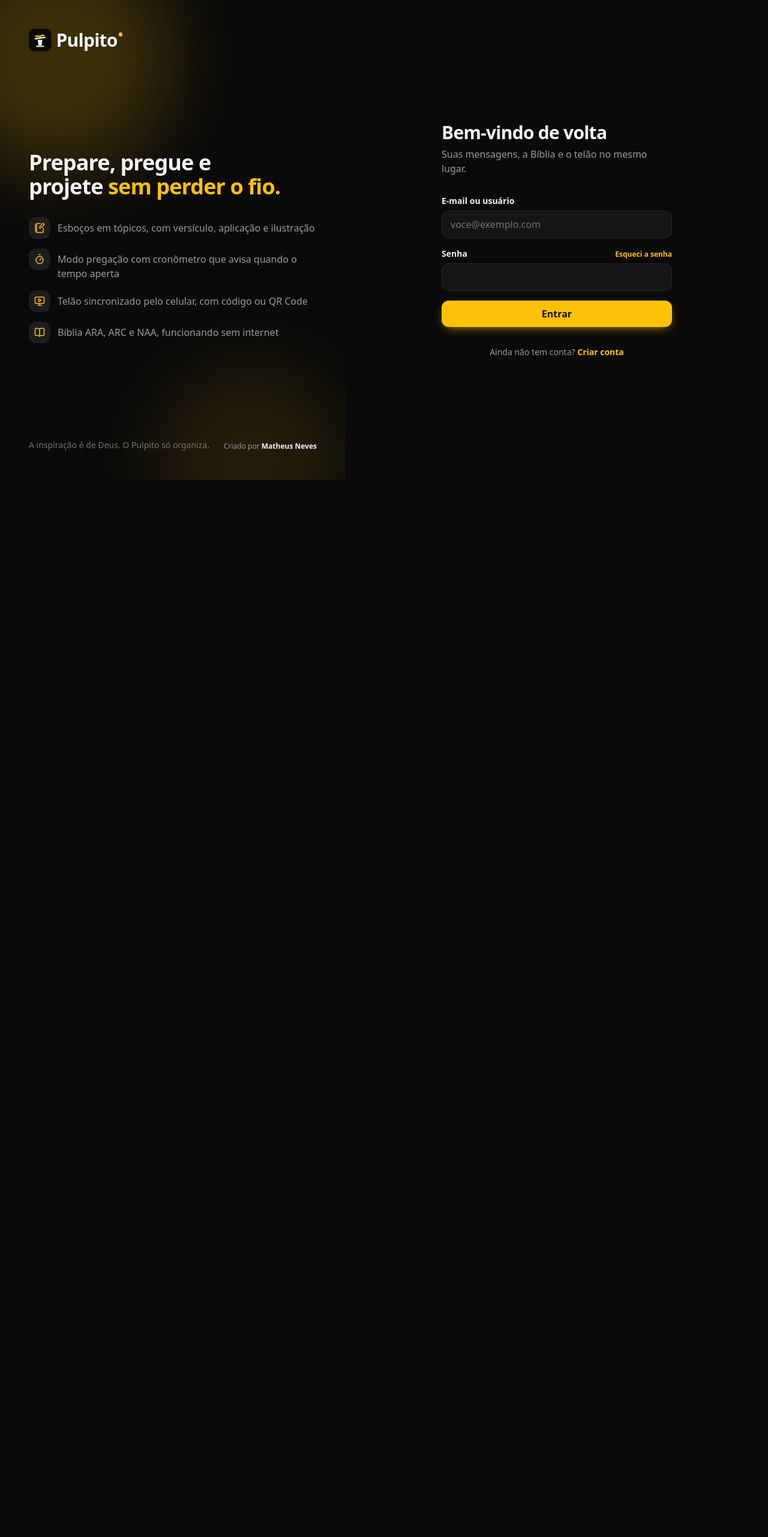
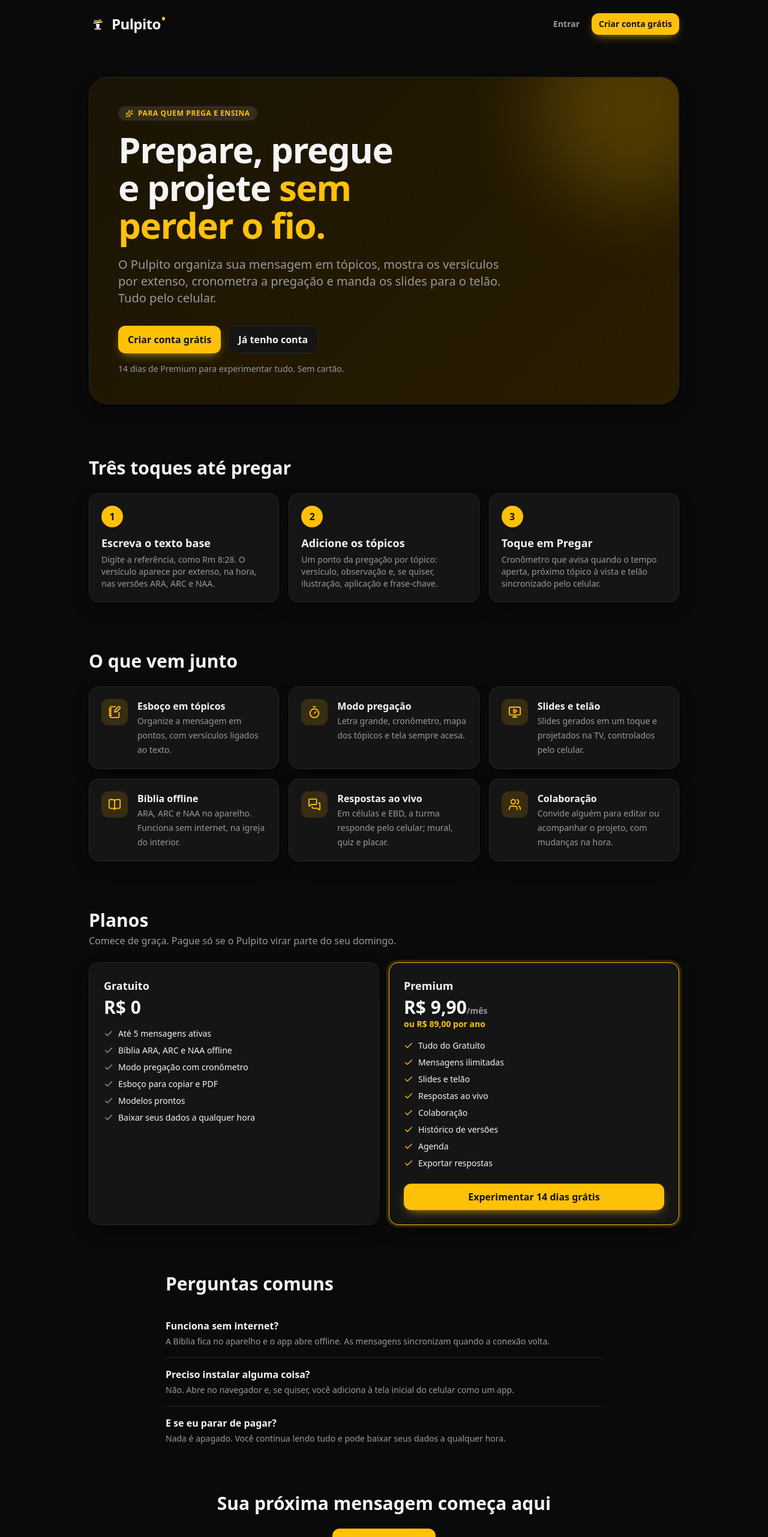
Before and after one commit to matheusnsp/pulpito, a React (Vite) app: page /conheca in a window 1280 px wide. Before the commit this address led to /login. Shown: the top 2562 px of the page at 60% size. Before the commit the page ends 800 px from the top, so only its background shows below. Built offline with nearby package versions, Linux system fonts and the light colour scheme; no server answers; a web font is replaced by a local one.

Commit message:
Página pública de apresentação em /conheca (#10)
Co-Authored-By: Claude Fable 5.1 <noreply@anthropic.com>
Claude-Session: https://claude.ai/code/session_018SyrZHFT5KUHB6qBjNdp6p

```diff
--- a/src/App.tsx
+++ b/src/App.tsx
@@ -10,6 +10,7 @@ import Login from './pages/Login'
 import CriarConta from './pages/CriarConta'
 import RecuperarSenha from './pages/RecuperarSenha'
 import NovaSenha from './pages/NovaSenha'
+const Conheca = lazy(() => import('./pages/Conheca'))
 import Mensagens from './pages/Mensagens'
 const EditorMensagem = lazy(() => import('./pages/EditorMensagem'))
 const EditorSlides = lazy(() => import('./pages/EditorSlides'))
@@ -38,7 +39,8 @@ function Protegido() {
   const { sessao, carregando } = useAuth()
   const location = useLocation()
   if (carregando) return <Carregando />
-  if (!sessao) return <Navigate to="/login" replace state={{ de: location.pathname }} />
+  // Quem chega sem conta pela porta da frente vê a apresentação; links diretos vão para o login
+  if (!sessao) return <Navigate to={location.pathname === '/' ? '/conheca' : '/login'} replace state={{ de: location.pathname }} />
   return <Outlet />
 }
 
@@ -46,6 +48,7 @@ export default function App() {
   return (
     <Suspense fallback={<Carregando />}>
       <Routes>
+        <Route path="/conheca" element={<Conheca />} />
         <Route path="/login" element={<Login />} />
         <Route path="/criar-conta" element={<CriarConta />} />
         <Route path="/recuperar-senha" element={<RecuperarSenha />} />
--- /dev/null
+++ b/src/pages/Conheca.tsx
@@ -0,0 +1,139 @@
+import { Link, Navigate } from 'react-router-dom'
+import { BookOpen, Check, MessagesSquare, MonitorPlay, NotebookPen, Sparkles, Timer, Users } from 'lucide-react'
+import { useAuth } from '../lib/auth'
+import { AUTOR } from '../lib/autor'
+import { DIAS_TESTE, GRATUITO_INCLUI, PRECOS, RECURSOS_PREMIUM, formatarPreco } from '../lib/planoInfo'
+import Marca from '../components/Marca'
+import Creditos from '../components/Creditos'
+
+/* Página pública: o que o Pulpito é, para quem, como funciona e quanto custa. Quem já está logado vai para o app. */
+export default function Conheca() {
+  const { sessao, carregando } = useAuth()
+  if (!carregando && sessao) return <Navigate to="/" replace />
+
+  const passos = [
+    { n: 1, t: 'Escreva o texto base', d: 'Digite a referência, como Rm 8:28. O versículo aparece por extenso, na hora, nas versões ARA, ARC e NAA.' },
+    { n: 2, t: 'Adicione os tópicos', d: 'Um ponto da pregação por tópico: versículo, observação e, se quiser, ilustração, aplicação e frase-chave.' },
+    { n: 3, t: 'Toque em Pregar', d: 'Cronômetro que avisa quando o tempo aperta, próximo tópico à vista e telão sincronizado pelo celular.' },
+  ]
+  const recursos = [
+    { Icone: NotebookPen, t: 'Esboço em tópicos', d: 'Organize a mensagem em pontos, com versículos ligados ao texto.' },
+    { Icone: Timer, t: 'Modo pregação', d: 'Letra grande, cronômetro, mapa dos tópicos e tela sempre acesa.' },
+    { Icone: MonitorPlay, t: 'Slides e telão', d: 'Slides gerados em um toque e projetados na TV, controlados pelo celular.' },
+    { Icone: BookOpen, t: 'Bíblia offline', d: 'ARA, ARC e NAA no aparelho. Funciona sem internet, na igreja do interior.' },
+    { Icone: MessagesSquare, t: 'Respostas ao vivo', d: 'Em células e EBD, a turma responde pelo celular; mural, quiz e placar.' },
+    { Icone: Users, t: 'Colaboração', d: 'Convide alguém para editar ou acompanhar o projeto, com mudanças na hora.' },
+  ]
+  const perguntas = [
+    { p: 'Funciona sem internet?', r: 'A Bíblia fica no aparelho e o app abre offline. As mensagens sincronizam quando a conexão volta.' },
+    { p: 'Preciso instalar alguma coisa?', r: 'Não. Abre no navegador e, se quiser, você adiciona à tela inicial do celular como um app.' },
+    { p: 'E se eu parar de pagar?', r: 'Nada é apagado. Você continua lendo tudo e pode baixar seus dados a qualquer hora.' },
+  ]
+
+  return (
+    <div className="min-h-full bg-fundo text-texto">
+      <header className="mx-auto flex max-w-5xl items-center justify-between px-5 py-5">
+        <Marca icone />
+        <nav className="flex items-center gap-2">
+          <Link to="/login" className="botao-fantasma px-3 text-sm">Entrar</Link>
+          <Link to="/criar-conta" className="botao-primario px-3 py-2 text-sm">Criar conta grátis</Link>
+        </nav>
+      </header>
+
+      <main>
+        <section className="mx-auto max-w-5xl px-5 pb-12 pt-6 sm:pt-12">
+          <div className="escuro relative overflow-hidden rounded-[2rem] border border-borda p-6 text-texto shadow-cartao sm:p-12" style={{ background: 'var(--hero)' }}>
+            <div aria-hidden className="pointer-events-none absolute -right-20 -top-28 h-80 w-80 rounded-full bg-acao/20 blur-3xl" />
+            <div className="relative max-w-2xl">
+              <p className="inline-flex items-center gap-2 rounded-full bg-white/10 px-3 py-1 text-xs font-bold uppercase tracking-wider text-tinta"><Sparkles size={13} /> Para quem prega e ensina</p>
+              <h1 className="mt-4 font-display text-4xl font-extrabold leading-[1.05] tracking-tight sm:text-6xl">
+                Prepare, pregue e projete <span className="text-acao">sem perder o fio.</span>
+              </h1>
+              <p className="mt-5 text-lg text-texto-2 sm:text-xl">
+                O Pulpito organiza sua mensagem em tópicos, mostra os versículos por extenso, cronometra a pregação e manda os slides para o telão. Tudo pelo celular.
+              </p>
+              <div className="mt-8 flex flex-col gap-3 sm:flex-row">
+                <Link to="/criar-conta" className="botao-primario">Criar conta grátis</Link>
+                <Link to="/login" className="botao-secundario">Já tenho conta</Link>
+              </div>
+              <p className="mt-4 text-sm text-texto-2">{DIAS_TESTE} dias de Premium para experimentar tudo. Sem cartão.</p>
+            </div>
+          </div>
+        </section>
+
+        <section className="mx-auto max-w-5xl px-5 py-10">
+          <h2 className="font-display text-2xl font-extrabold sm:text-3xl">Três toques até pregar</h2>
+          <ol className="mt-6 grid gap-4 sm:grid-cols-3">
+            {passos.map((p) => (
+              <li key={p.n} className="cartao p-5">
+                <span className="flex h-9 w-9 items-center justify-center rounded-full bg-acao font-display font-extrabold text-acao-texto">{p.n}</span>
+                <b className="mt-3 block font-display text-lg">{p.t}</b>
+                <p className="mt-1 text-sm text-texto-2">{p.d}</p>
+              </li>
+            ))}
+          </ol>
+        </section>
+
+        <section className="mx-auto max-w-5xl px-5 py-10">
+          <h2 className="font-display text-2xl font-extrabold sm:text-3xl">O que vem junto</h2>
+          <ul className="mt-6 grid gap-4 sm:grid-cols-2 lg:grid-cols-3">
+            {recursos.map(({ Icone, t, d }) => (
+              <li key={t} className="cartao flex gap-4 p-5">
+                <span className="flex h-11 w-11 shrink-0 items-center justify-center rounded-xl bg-ouro-suave text-tinta"><Icone size={22} /></span>
+                <span><b className="block font-display">{t}</b><span className="text-sm text-texto-2">{d}</span></span>
+              </li>
+            ))}
+          </ul>
+        </section>
+
+        <section id="planos" className="mx-auto max-w-5xl px-5 py-10">
+          <h2 className="font-display text-2xl font-extrabold sm:text-3xl">Planos</h2>
+          <p className="mt-1 text-texto-2">Comece de graça. Pague só se o Pulpito virar parte do seu domingo.</p>
+          <div className="mt-6 grid gap-4 md:grid-cols-2">
+            <div className="cartao p-6">
+              <h3 className="font-display text-lg font-bold">Gratuito</h3>
+              <p className="mt-1 text-3xl font-extrabold">R$ 0</p>
+              <ul className="mt-4 space-y-2 text-sm">
+                {GRATUITO_INCLUI.map((t) => <li key={t} className="flex gap-2"><Check size={16} className="mt-0.5 shrink-0 text-texto-2" /> {t}</li>)}
+              </ul>
+            </div>
+            <div className="cartao border-acao p-6 ring-4 ring-acao/15">
+              <h3 className="font-display text-lg font-bold">Premium</h3>
+              <p className="mt-1 text-3xl font-extrabold">{formatarPreco(PRECOS.mensal)}<span className="text-sm font-semibold text-texto-2">/mês</span></p>
+              <p className="text-sm font-semibold text-tinta">ou {formatarPreco(PRECOS.anual)} por ano</p>
+              <ul className="mt-4 space-y-2 text-sm">
+                <li className="flex gap-2"><Check size={16} className="mt-0.5 shrink-0 text-tinta" /> Tudo do Gratuito</li>
+                {RECURSOS_PREMIUM.map((r) => <li key={r.id} className="flex gap-2"><Check size={16} className="mt-0.5 shrink-0 text-tinta" /> {r.nome}</li>)}
+              </ul>
+              <Link to="/criar-conta" className="botao-primario mt-6 w-full">Experimentar {DIAS_TESTE} dias grátis</Link>
+            </div>
+          </div>
+        </section>
+
+        <section className="mx-auto max-w-3xl px-5 py-10">
+          <h2 className="font-display text-2xl font-extrabold sm:text-3xl">Perguntas comuns</h2>
+          <dl className="mt-6 divide-y divide-borda">
+            {perguntas.map((q) => (
+              <div key={q.p} className="py-4">
+                <dt className="font-display font-bold">{q.p}</dt>
+                <dd className="mt-1 text-sm text-texto-2">{q.r}</dd>
+              </div>
+            ))}
+          </dl>
+        </section>
+
+        <section className="mx-auto max-w-5xl px-5 pb-16 pt-6 text-center">
+          <h2 className="font-display text-2xl font-extrabold sm:text-3xl">Sua próxima mensagem começa aqui</h2>
+          <Link to="/criar-conta" className="botao-primario mt-6">Criar conta grátis</Link>
+        </section>
+      </main>
+
+      <footer className="border-t border-borda">
+        <div className="mx-auto flex max-w-5xl flex-col items-start justify-between gap-3 px-5 py-6 text-sm text-texto-2 sm:flex-row sm:items-center">
+          <Creditos />
+          <p>© {new Date().getFullYear()} {AUTOR.nome}. <a href={AUTOR.site} target="_blank" rel="noopener" className="underline-offset-4 hover:underline">{AUTOR.site.replace('https://www.', '')}</a></p>
+        </div>
+      </footer>
+    </div>
+  )
+}
--- a/src/pages/Login.tsx
+++ b/src/pages/Login.tsx
@@ -79,6 +79,9 @@ export default function Login() {
           Ainda não tem conta?{' '}
           <Link to="/criar-conta" className="font-semibold text-tinta underline-offset-4 hover:underline">Criar conta</Link>
         </p>
+        <p className="mt-3 text-center text-sm text-texto-2">
+          <Link to="/conheca" className="font-semibold text-tinta underline-offset-4 hover:underline">Conhecer o Pulpito</Link>
+        </p>
       </div>
     </TelaEntrada>
   )
```
